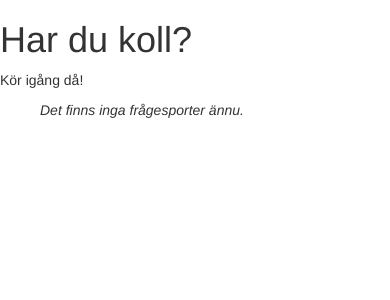
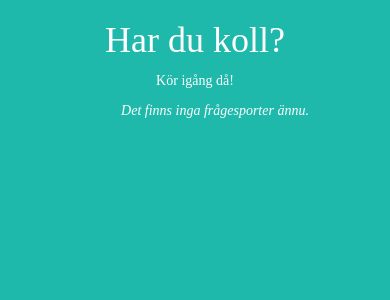
Before and after one commit to kristinbotas/quizproject, a Django app: page / in a window 390 px wide. Shown: the top 300 px of the page. Run offline with Django 3.2, Linux system fonts and the light colour scheme; data that the repository does not hold is empty; some libraries are stand-ins or nearby versions.

Commit message:
added grid

```diff
--- a/quiz/templates/startpage.html
+++ b/quiz/templates/startpage.html
@@ -1,5 +1,6 @@
 <!doctype html>
 <html lang=sv>
+<canvas id="c"></canvas>
 	<head>
 		<meta charset="utf-8">
 		<meta http-equiv="X-UA-Compatible" content="IE=edge">
@@ -9,6 +10,10 @@
 		<link rel="stylesheet" href="/static/quizstyle.css">
 	</head>
 	<body>
+	<div class="container">
+		<div class="row">
+			<div class="col-md-3"> </div>
+			<div class="col-md-6">
 			<h1>Har du koll?</h1>
 			<p> Kör igång då!</p>
 			<ul>
@@ -19,7 +24,8 @@
 			{% empty %}
 				<p><em>Det finns inga frågesporter ännu.</em></p>
 			{% endfor %}
-		</ul>
+			</ul>	</div>
+			<div class="col-md-3"> </div>
 		<script
 	src="https://ajax.googleapis.com/ajax/libs/jquery/1.12.4/jquery.min.js">
 	</script>
--- a/static/quizstyle.css
+++ b/static/quizstyle.css
@@ -0,0 +1,38 @@
+body {
+    font-family: Helvetica sans-serif;
+    padding: 0;
+    margin: 0;
+    background-color:  rgb(30, 185, 170);
+    overflow: hidden;
+    -webkit-user-select: none;
+       -moz-user-select: none;
+         -o-user-select: none;
+        -ms-user-select: none;
+            user-select: none;
+}
+
+h1 {
+    color: white;
+    text-align: center;
+}
+
+p {
+    color: white;
+    text-align: center;
+}
+
+canvas {
+    position: absolute;
+    top: 0;
+    left: 0;
+}
+
+.info {
+    position: absolute;
+    top: 0;
+    left: 0;
+    padding: 5px 15px;
+    color: #eee;
+    font-size: 13px;
+    background-color: rgba(0, 0, 0, .5);
+}
```
Also changed, not shown: static/js/bootstrap.js. Lines whose indentation alone changed are shown as unchanged.
